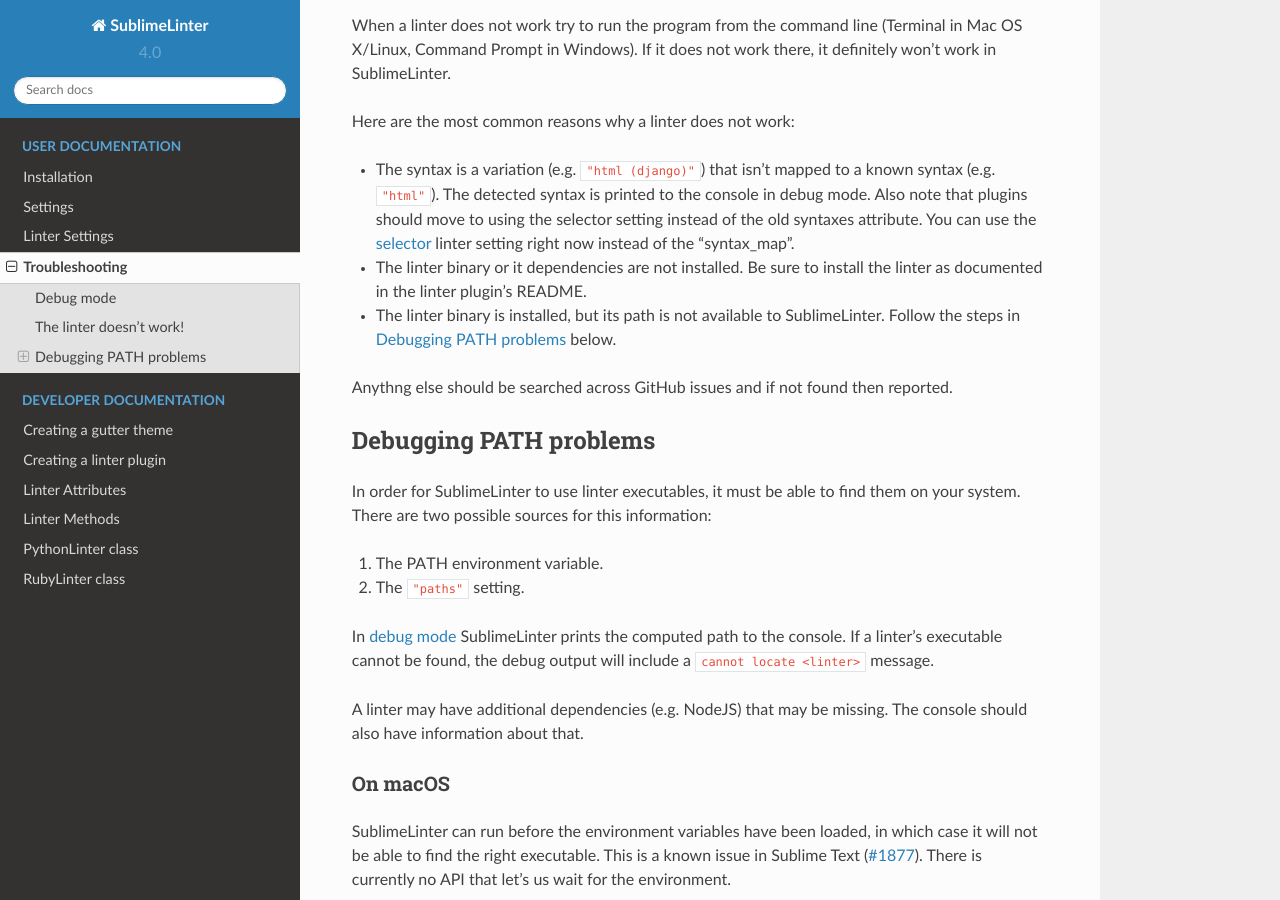
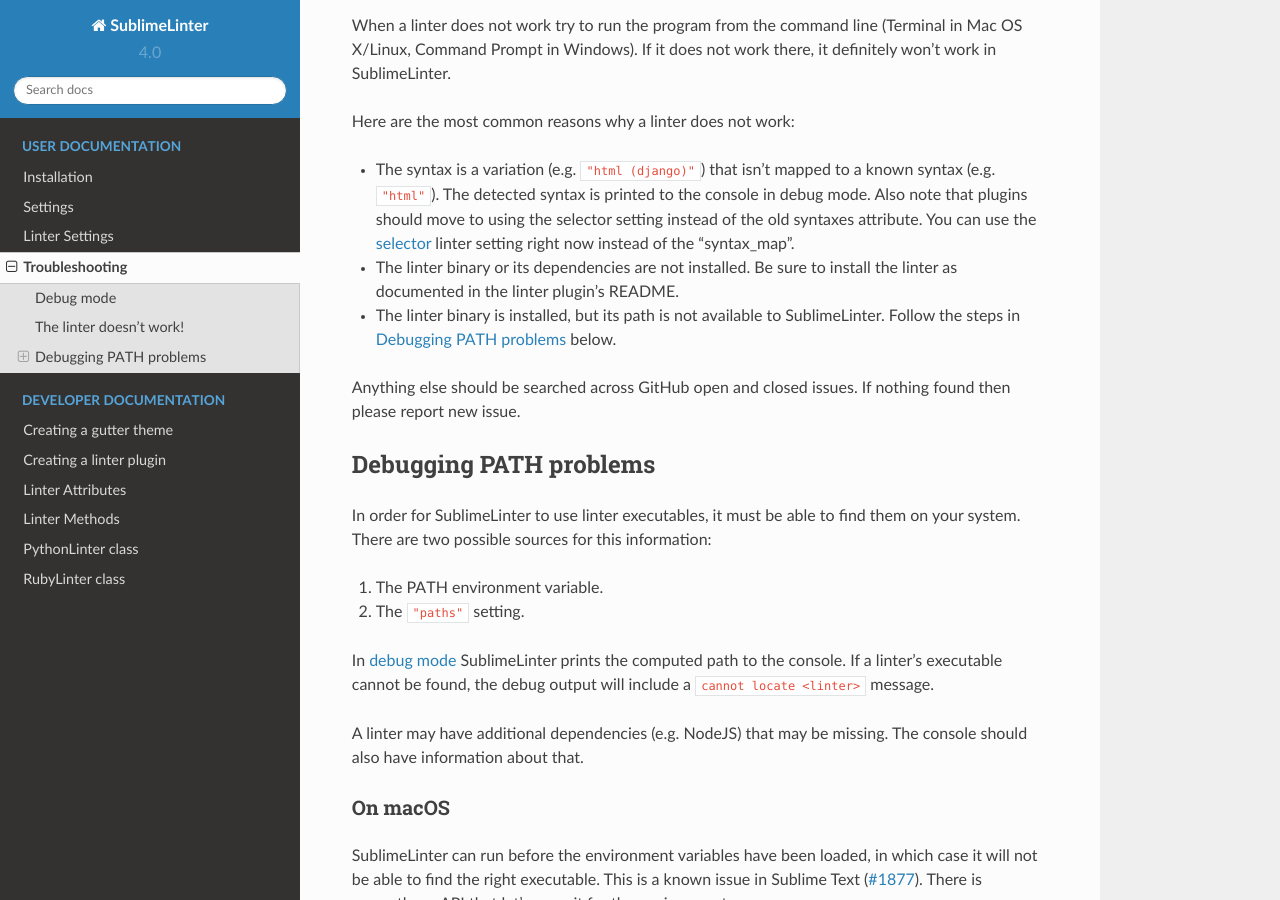
Before and after one commit to SublimeLinter/SublimeLinter, a Sphinx documentation site: the page built from docs/troubleshooting.rst, in a window 1280 px wide and 900 px high, scrolled down 379 px. Built offline with Sphinx 7.4.7 and the Read the Docs theme 2.0.0, drawn with Linux system fonts in a browser that asks for light colours.

Commit message:
Update docs according to code review

```diff
--- a/docs/installation.rst
+++ b/docs/installation.rst
@@ -4,8 +4,8 @@
 SublimeLinter and corresponding linter plugins should be installed using `PackageControl <https://packagecontrol.io/installation>`_.
 
 First install PackageControl and then see its `usage <https://packagecontrol.io/docs/usage>`_,
-which explains how to install plugins to SublimeText.
+which explains how to install packages to SublimeText.
 
-Notice, that it may be required to restart SublimeText after plugin installation.
+Notice that it may be required to restart SublimeText after package installation.
 
 Make sure to read `SublimeLinter messages <https://github.com/SublimeLinter/SublimeLinter/tree/master/messages>`_.
--- a/docs/troubleshooting.rst
+++ b/docs/troubleshooting.rst
@@ -26,15 +26,15 @@
   instead of the old syntaxes attribute. You can use the :ref:`selector` linter
   setting right now instead of the "syntax_map".
 
-- The linter binary or it dependencies are not installed.
+- The linter binary or its dependencies are not installed.
   Be sure to install the linter as documented in the linter plugin’s README.
 
 - The linter binary is installed,
   but its path is not available to SublimeLinter.
   Follow the steps in :ref:`debugging-path-problems` below.
 
-Anythng else should be searched across GitHub issues and if not found then
-reported.
+Anything else should be searched across GitHub open and closed issues.
+If nothing found then please report new issue.
 
 
 .. _debugging-path-problems:
```
